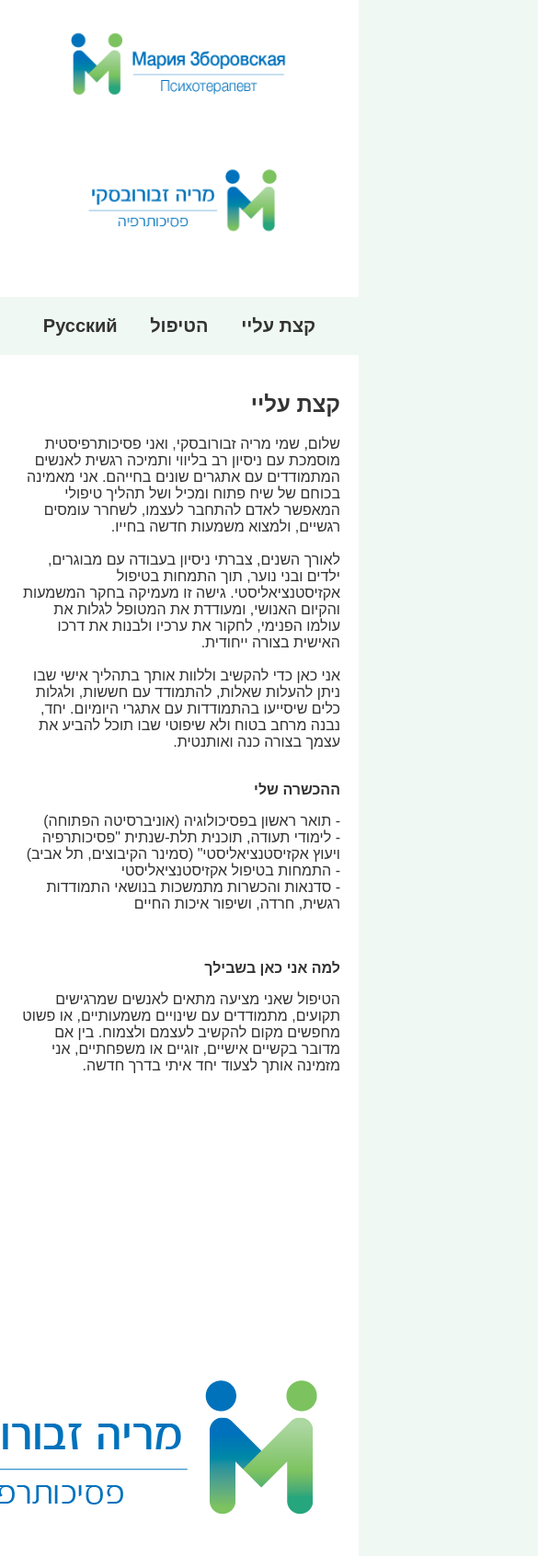
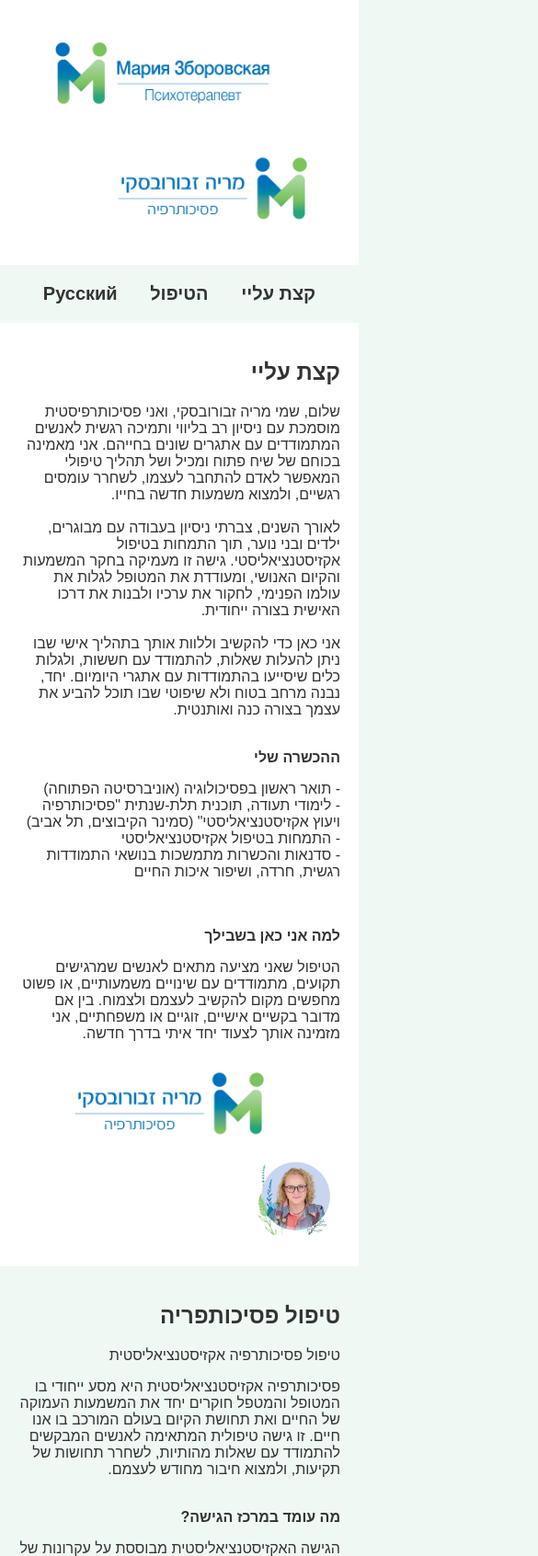
Before and after one commit to ZborovskyMaria/Campaign, a plain HTML site: page index.html in a window 390 px wide. Shown: the top 1692 px of the page at 92% size, 585 px wide, since content can reach past the window. Drawn offline with Linux system fonts and the light colour scheme.

Commit message:
Add files via upload

```diff
--- a/index.html
+++ b/index.html
@@ -81,6 +81,30 @@
             color: #aad4b8;
             text-decoration: none;
         }
+{
+  box-sizing: border-box;
+}
+.row img {
+            height: 80px;
+        }
+.columnR {
+  float: right;
+  padding: 10px;
+}
+.columnL {
+  float: left;
+  padding: 10px;
+}
+.row:after {
+  content: "";
+  display: table;
+  clear: both;
+}
+@media screen and (max-width: 600px) {
+  .column {
+    width: 100%;
+  }
+}
         @media (max-width: 768px) {
             header {
                 flex-direction: column;
@@ -100,10 +124,10 @@
 </head>
 <body>
     <header>
-	 <a href="index.html"><img src="LogoRuWide.png" alt="Мария Зборовская, психотерапевт"></a>
-        <h1></h1>
-          <a href="index.html"><img src="LogoHeWide.png" alt="מריה זבורובסקי, פסיכותרפיה" style="right: 10px; left: auto;"></a>
-        <p></p>
+<div class="row"  style="width:90%;">
+  <div class="columnL"><a href="index.html"><img src="LogoRuWide.png" alt="Мария Зборовская, психотерапевт"></a></div>
+  <div class="columnR"><a href="index.html"><img src="LogoHeWide.png" alt="מריה זבורובסקי, פסיכותרפיה" style="right: 10px; left: auto;"></a></div>
+        </div>
     </header>
 
     <nav>
@@ -133,10 +157,14 @@
 <p>
 הטיפול שאני מציעה מתאים לאנשים שמרגישים תקועים, מתמודדים עם שינויים משמעותיים, או פשוט מחפשים מקום להקשיב לעצמם ולצמוח. בין אם מדובר בקשיים אישיים, זוגיים או משפחתיים, אני מזמינה אותך לצעוד יחד איתי בדרך חדשה.
 </p>
-     <p>
- <a href="index.html"><img src="AboutMeHe.png" alt="מריה זבורובסקי, פסיכותרפיה" style="right: 10px; left: auto;"></a>
+     <div class="row"  style="width:90%;">
+  <div class="columnL">
+<a href="index.html"><img src="LogoHeWide.png" alt="מריה זבורובסקי, פסיכותרפיה" style="right: 10px; left: auto;"></a>
+</div>
+ <div class="columnR">
 
-</p>
+ <a href="index.html"><img src="AboutMePicture.png" alt="מריה זבורובסקי, פסיכותרפיה" style="right: 10px; left: auto;"></a>
+</div></div>
     </section>
 
     <section id="services" class="section services">
@@ -215,10 +243,13 @@
 
 Я приглашаю вас на путь самопознания, где вы сможете обрести внутренний покой, найти личный смысл и открыть новые горизонты для своего будущего.
 </p>
-     <p>
- <a href="index.html"><img src="AboutMeRu.png" alt="Мария Зборовская, психотерапевт" style="right: 10px; left: auto;"></a>
+     <div class="row"  style="width:90%;">
+  <div class="columnL">
+ <a href="index.html"><img src="AboutMePicture.png" alt="מריה זבורובסקי, פסיכותרפיה" style="right: 10px; left: auto;"></a></div>
+ <div class="columnR">
+ <a href="index.html"><img src="LogoRuWide.png" alt="מריה זבורובסקי, פסיכותרפיה" style="right: 10px; left: auto;"></a>
 
-</p>
+</div></div>
     </section>
 
 <footer>
```
Also changed, not shown: AboutMePicture.png (added).
